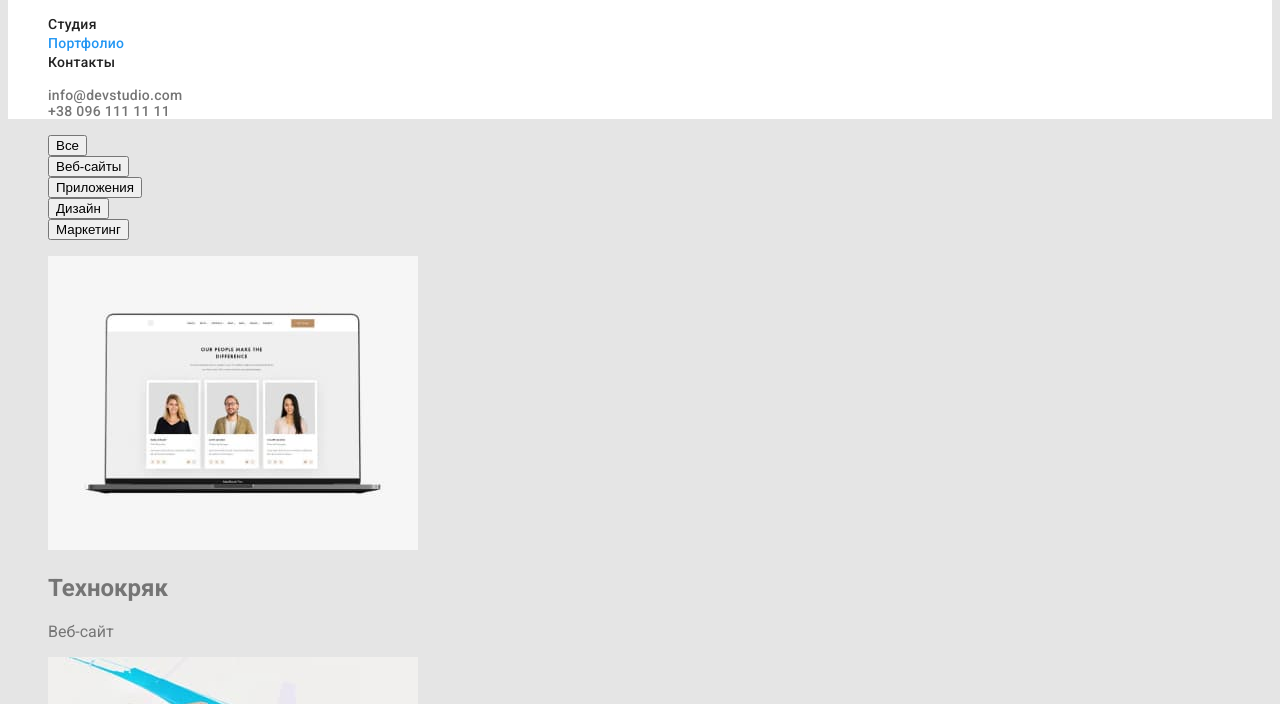
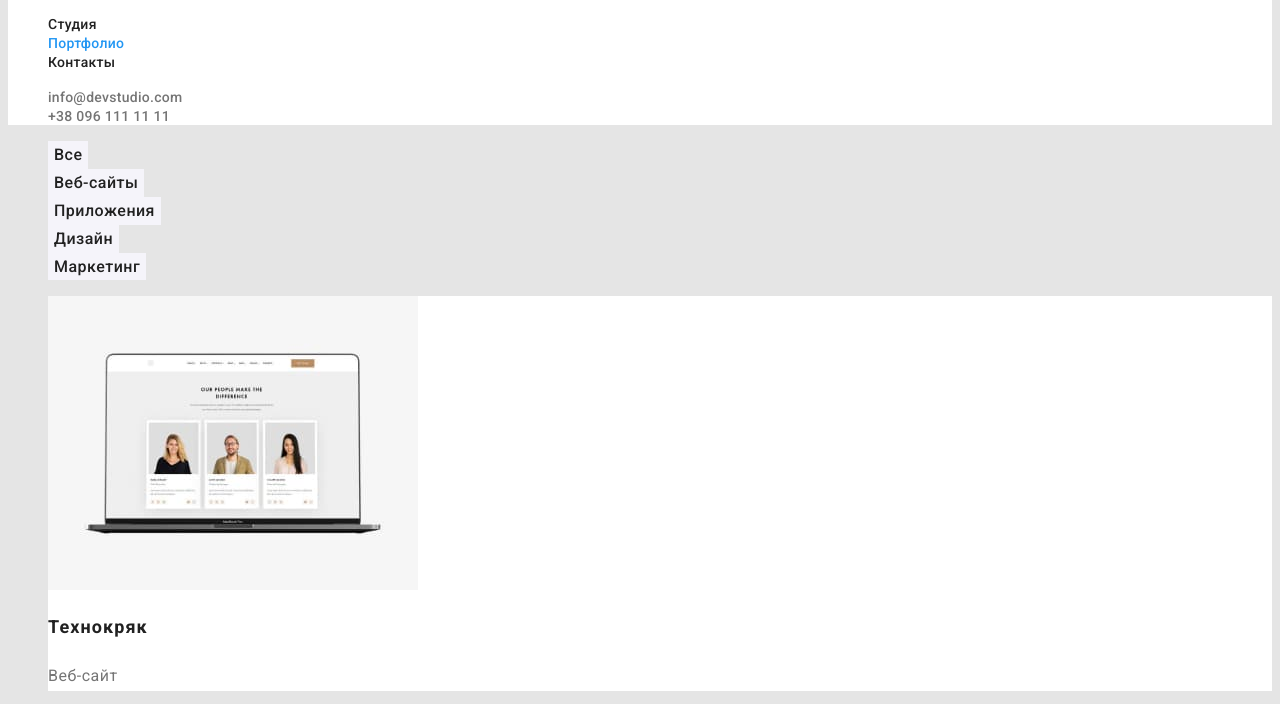
Before and after one commit to EkaterinaSilchenko1983/goit-markup-hw-02, a plain HTML site: page portfolio.html in a window 1280 px wide. Shown: the part 41-745 px from the top of the page. Drawn offline with Linux system fonts and the light colour scheme.

Commit message:
добавляет стили

```diff
--- a/css/styles.css
+++ b/css/styles.css
@@ -9,13 +9,16 @@
     --main-text-color: #757575;
     --title-text-color: #212121;
     --accent-color: #2196F3;
-    --main-btn-color: #FFFFFF;
     --main-background-color:#E5E5E5;
     --secondary-background-color: #2F303A;
     --header-background-color: #FFFFFF;
     --team-background-color: #F5F4FA;
     --card-background-color: #FFFFFF;
-    --footer-white-text: #FFFFFF;
+    --main-white-text: #FFFFFF;
+    --main-btn-color: #FFFFFF;
+    --secondary-btn-color: #212121;
+    --btn-background-color: #F5F4FA;
+
 
 }
 
@@ -77,7 +80,7 @@ body {
      color: var(--accent-color);
  }
 
- .site-contact {
+ .site-contact .link {
     font-family: 'Roboto',sans-serif;
     font-style: normal;
     font-weight: 500;
@@ -125,6 +128,11 @@ color: var(--accent-color);
     align-items: center;
     text-align: center;
     letter-spacing: 0.06em;
+    border: transparent;
+}
+.hero-btn:hover,
+.hero-btn:focus {
+    background-color: #188CE8;
 }
 
      /*--------------------   features----------------   */
@@ -177,10 +185,10 @@ color: var(--accent-color);
 }
 
 .footer .logo {
-    color: var(--footer-white-text);
+    color: var(--main-white-text);
 }
 .link-address {
-    color: var(--footer-white-text);
+    color: var(--main-white-text);
     font-family: 'Roboto';
     font-style: normal;
     font-weight: 400;
@@ -207,3 +215,40 @@ color: var(--accent-color);
 .footer-list .link:focus {
     color: var(--accent-color);
 }
+
+/* ---------------------works------------------- */
+
+.filter-btn {
+color: var(--secondary-btn-color);
+background-color: var(--btn-background-color);
+font-family: inherit;
+font-style: normal;
+font-weight: 500;
+font-size: 16px;
+line-height: 1.62;
+letter-spacing: 0.03em;
+border: transparent;
+}
+
+.filter-btn:hover,
+.filter-btn:focus {
+    color: var(--main-btn-color);
+    background-color: var(--accent-color);
+}
+
+.works-item {
+    background-color: var(--card-background-color);
+}
+
+.works-list .title {
+    color: var(--title-text-color);
+    font-size: 18px;
+    line-height: 2;
+    letter-spacing: 0.06em
+}
+.works-list .text {
+    color: var(--main-text-color);
+    font-size: 16px;
+    line-height: 1.88;
+    letter-spacing: 0.03em
+}
```
